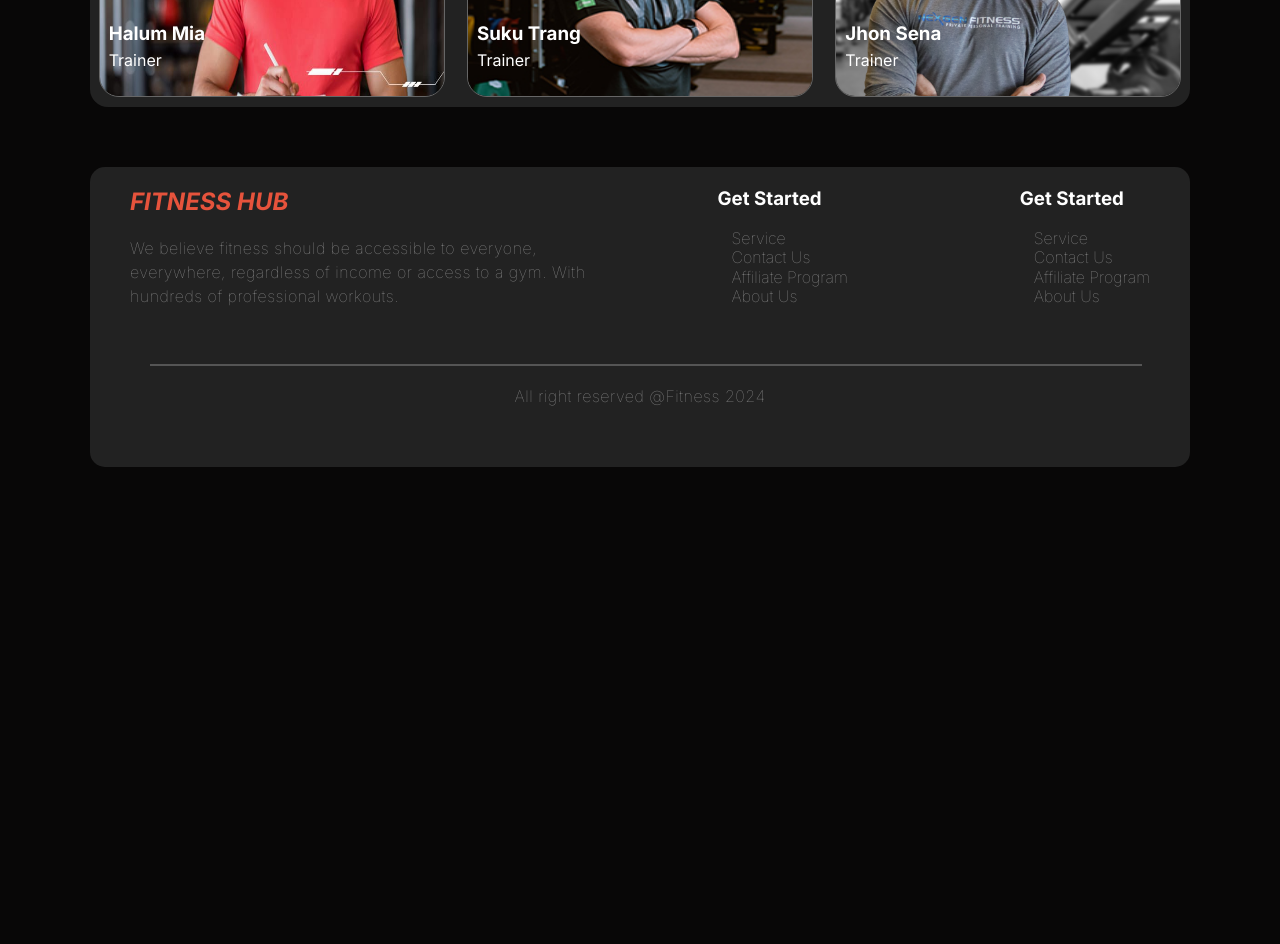
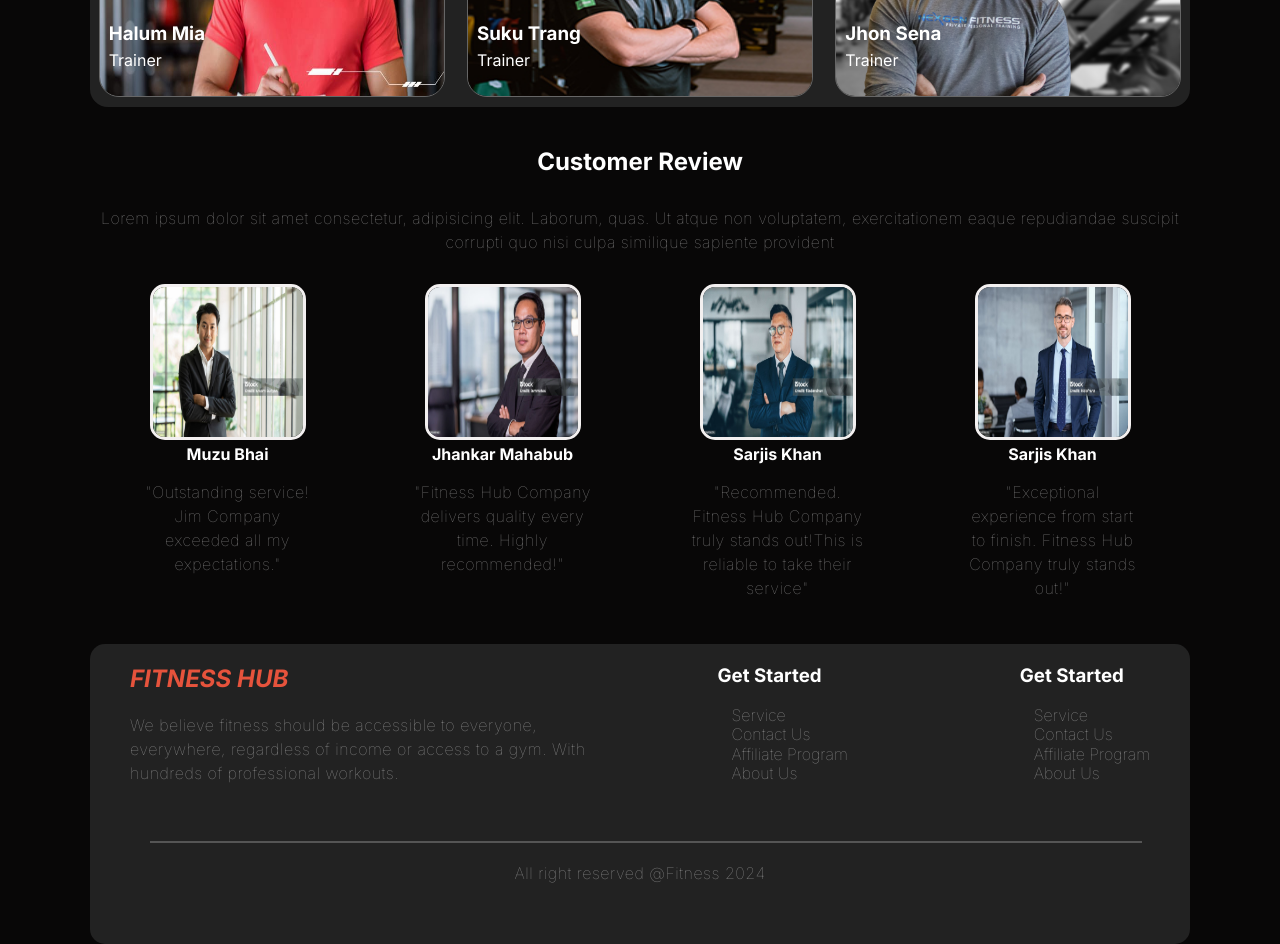
Before and after one commit to itlovermuzahid/Assignment-2, a plain HTML site: page index.html in a window 1280 px wide. Shown: the part 2571-3515 px from the top of the page. Before the commit the page ends 3038 px from the top, so only its background shows below. Drawn offline with Linux system fonts and the light colour scheme; a web font is replaced by a local one.

Commit message:
Creative Section Done

```diff
--- a/index.html
+++ b/index.html
@@ -243,6 +243,46 @@
 
 <!-- </div> -->
 
+<!-- Review Section -->
+
+<section class="review">
+
+    <h1 class="review-head-title">Customer Review</h1>
+
+    <p class="p-text">Lorem ipsum dolor sit amet consectetur, adipisicing elit. Laborum, quas. Ut atque non voluptatem, exercitationem eaque repudiandae suscipit corrupti quo nisi culpa similique sapiente provident</p>
+
+    <div class="review-content">
+
+        <div class="review-img-main" >
+            <img class="review-img" src="images/image add.1.jpg" alt="">
+            <b>Muzu Bhai</b>
+            <p class="p-text">"Outstanding service! Jim Company exceeded all my expectations." </p>
+        </div>
+        <div class="review-img-main" >
+            <img class="review-img" src="images/image add 2.jpg" alt="">
+            <b>Jhankar Mahabub</b>
+            <p class="p-text">"Fitness Hub Company delivers quality every time. Highly recommended!" </p>
+        </div>
+        <div class="review-img-main" >
+            <img class="review-img" src="images/image add 3.jpg" alt="">
+            <b>Sarjis Khan</b>
+            <p class="p-text">"Recommended. Fitness Hub Company truly stands out!This is reliable to take their service" </p>
+        </div>
+
+        <div class="review-img-main" >
+            <img class="review-img" src="images/image add 4.jpg" alt="">
+            <b>Sarjis Khan</b>
+            <p class="p-text">"Exceptional experience from start to finish. Fitness Hub Company truly stands out!" </p>
+        </div>
+
+    </div>
+
+
+</section>
+
+
+
+
 <footer class="footer-main">
 
     <div class="footer-main-div">
--- a/styles.css
+++ b/styles.css
@@ -520,11 +520,6 @@ border-radius: 15px;
     gap: 100px;
     margin-bottom: 40px;
 
-
-
-
-
-
 }
 
 .footer-side-text{
@@ -566,9 +561,61 @@ margin-left: 60px;
 }
 
 
+/* Review Secytion */
+
+.review{
+
+    width: 1100px;
+    margin: auto;
+    text-align: center;
+    align-items: center;
+    justify-content: center;
+
+}
 
 
 
+.review-img-main{
+width: 180px;
+height: 180px;
+
+
+
+
+
+
+}
+
+
+
+.review-content{
+
+    display: grid;
+    grid-template-columns: repeat(4 , 1fr);
+    width: 1100px;
+    height: 300px;
+    justify-items: center;
+    margin-top: 30px;
+}
+
+
+
+.review-img{
+
+    height: 150px;
+    width: 150px;
+    border: 3px solid rgb(243, 240, 240);
+    border-radius: 15px;
+
+
+}
+
+.review-head-title{
+
+    text-align: center;
+    margin-top: 40px;
+    margin-bottom: 30px;
+}
 
 
 
```
Also changed, not shown: images/image add 2.jpg (added), images/image add 3.jpg (added), images/image add 4.jpg (added), images/image add.1.jpg (added).
